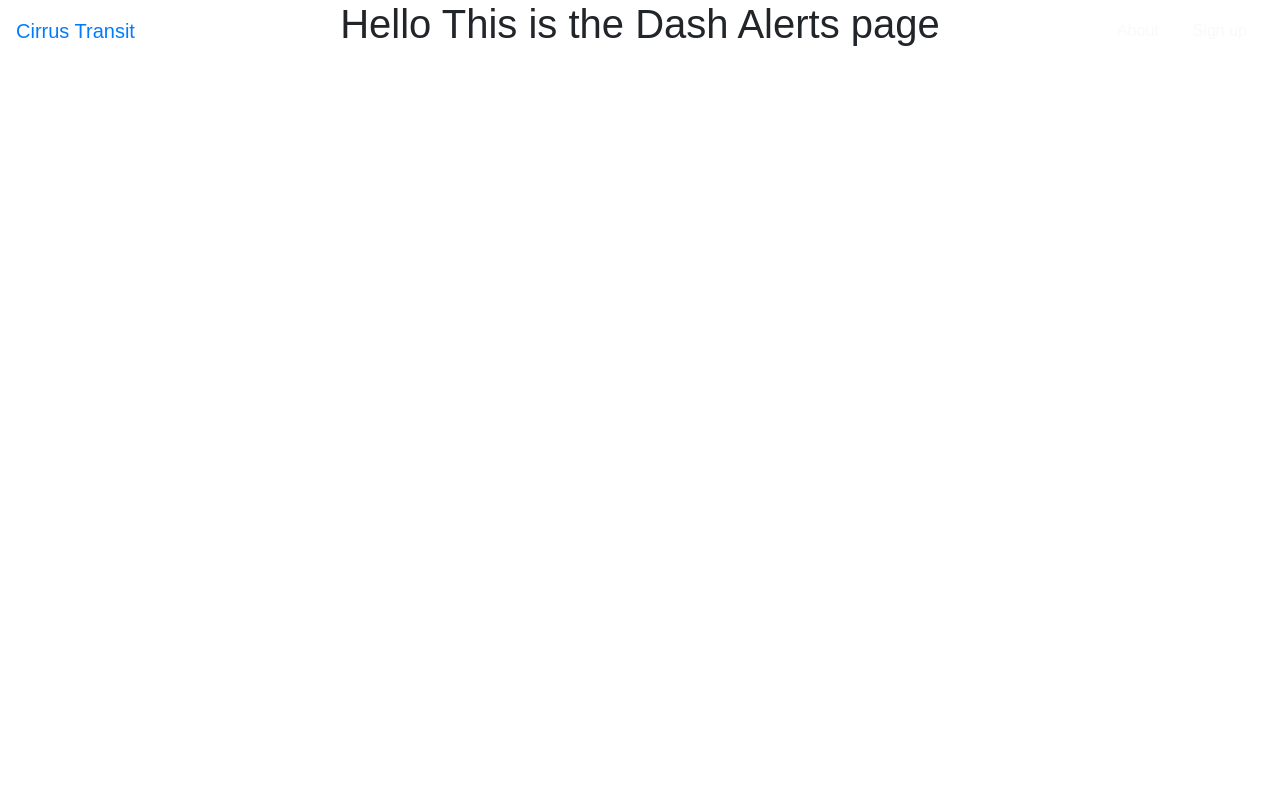
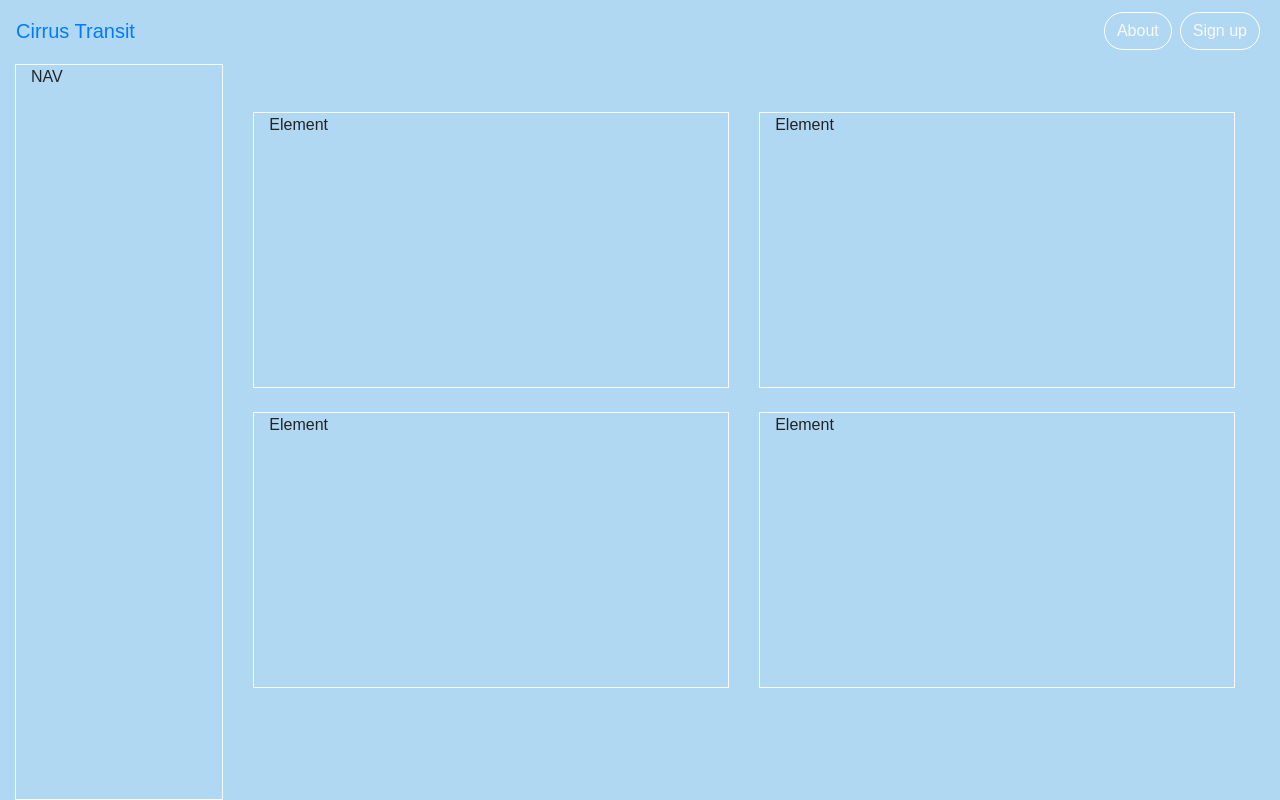
Before and after one commit to ashishchopra778/reducing-food-waste, a React (Create React App) app in the folder frontend/: page /dash-alerts in a window 1280 px wide. Built offline with nearby package versions, Linux system fonts and the light colour scheme.

Commit message:
Dashboard grid

```diff
--- a/frontend/src/App.css
+++ b/frontend/src/App.css
@@ -30,6 +30,16 @@
   background-position: center;
   background-repeat: no-repeat;
   background-size: cover;
+}
+
+.Dash-bg {
+  background-color: #b1d8f2;
+  height: 100vh;
+}
+
+
+.sidenav {
+  height: 100%;
 }
 
 .btn-login {
--- a/frontend/src/components/pages/DashAlerts.js
+++ b/frontend/src/components/pages/DashAlerts.js
@@ -4,13 +4,47 @@ import Header from './../layout/Header'
 
 function DashAlerts() {
   return (
-    <div>
+    <div className="Dash-bg">
       <Header/>
-      <div style={{textAlign: "center"}}>
-        <h1>Hello This is the Dash Alerts page</h1>
+      <div class="container-fluid pt-5 h-100">
+        <div class="container-fluid pt-3 h-100">
+        <div class="row h-100">
+          <div class="col-2 border border-light h-100">
+            <div class="element">NAV</div>
+          </div>
+          <div class="col-10">
+            <div class="container h-75 mt-5">
+            <div class="row h-50">
+              <div class="col-12">
+                <div class="row h-100">
+                  <div class="col-6">
+                    <div class="container border border-light h-100"> Element</div>
+                  </div>
+                  <div class="col-6">
+                    <div class="container border border-light h-100"> Element</div>
+                  </div>
+                </div>
+              </div>
+            </div>
+            <div class="row h-50 mt-4">
+              <div class="col-12">
+                <div class="row h-100">
+                  <div class="col-6">
+                      <div class="container border border-light h-100"> Element</div>
+                  </div>
+                  <div class="col-6">
+                    <div class="container border border-light h-100"> Element</div>
+                  </div>
+                  </div>
+                </div>
+            </div>
+            </div>
+          </div>
+
+        </div>
+        </div>
       </div>
-    </div>
-
+  </div>
   )
 }
 
```
